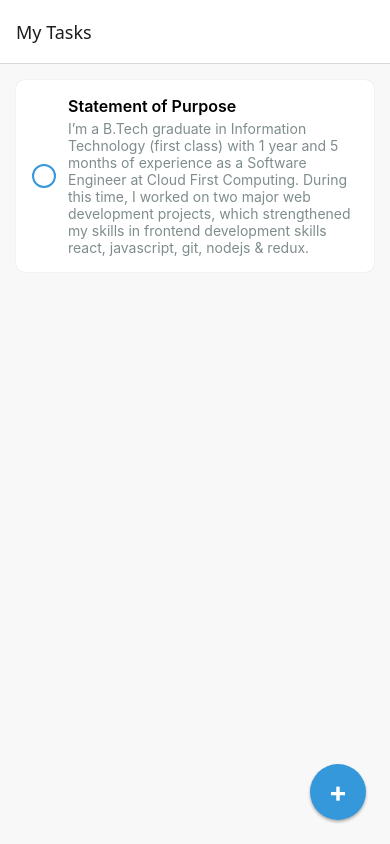
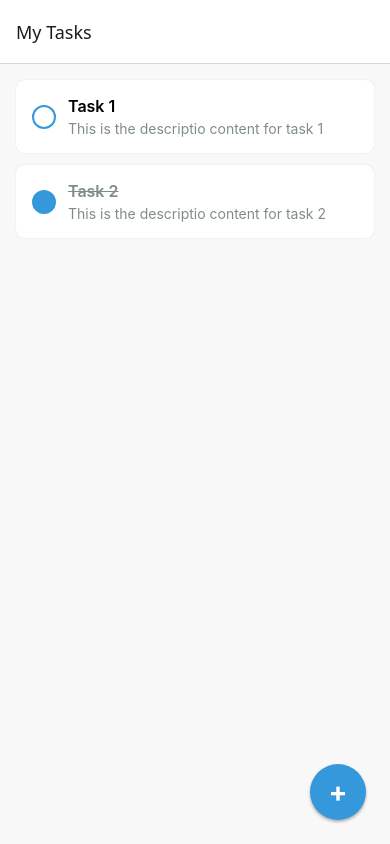
Before and after one commit to codewithsweth/taskMangerMobile, a React Native app: screen /TaskList in a window 390 px wide. Built offline with nearby package versions, Linux system fonts and the light colour scheme.

Commit message:
1. Added dummy data for tasks. 2. Added Flatlist to display tasks.

```diff
--- a/src/screens/TaskListScreen.tsx
+++ b/src/screens/TaskListScreen.tsx
@@ -1,30 +1,61 @@
-import {View, Text, TouchableOpacity, StyleSheet} from 'react-native';
+import {
+  View,
+  Text,
+  TouchableOpacity,
+  StyleSheet,
+  FlatList,
+  ListRenderItemInfo,
+} from 'react-native';
 import React from 'react';
 
+const TASK_LIST = [
+  {
+    id: 1,
+    title: 'Task 1',
+    description: 'This is the descriptio content for task 1',
+    completed: false,
+  },
+  {
+    id: 2,
+    title: 'Task 2',
+    description: 'This is the descriptio content for task 2',
+    completed: true,
+  },
+];
+
+interface TaskProps {
+  id: number;
+  title: string;
+  description: string;
+  completed: boolean;
+}
+
 const TaskListScreen = ({navigation}: any) => {
+  const renderTask = ({item}: ListRenderItemInfo<TaskProps>) => {
     return (
-    <View style={styles.container}>
-      <View style={styles.listContent}>
       <TouchableOpacity
         style={styles.taskItem}
         onPress={() => navigation.navigate('TaskDetails')}>
         <TouchableOpacity
-            style={[styles.checkbox, false && styles.checkedBox]}
+          style={[styles.checkbox, item.completed && styles.checkedBox]}
         />
         <View style={styles.taskContent}>
-            <Text style={[styles.taskTitle, false && styles.taskCompleted]}>
-              Statement of Purpose
+          <Text style={[styles.taskTitle, item.completed && styles.taskCompleted]}>
+            {item.title}
           </Text>
-            <Text style={styles.taskDescription}>
-              I’m a B.Tech graduate in Information Technology (first class) with
-              1 year and 5 months of experience as a Software Engineer at Cloud
-              First Computing. During this time, I worked on two major web
-              development projects, which strengthened my skills in frontend
-              development skills react, javascript, git, nodejs & redux.
-            </Text>
+          <Text style={styles.taskDescription}>{item.description}</Text>
         </View>
       </TouchableOpacity>
-      </View>
+    );
+  };
+  return (
+    <View style={styles.container}>
+      <FlatList<TaskProps>
+        data={TASK_LIST}
+        renderItem={renderTask}
+        keyExtractor={item => item.id?.toString()}
+        contentContainerStyle={styles.listContent}
+      />
       <TouchableOpacity
         style={styles.addButton}
         onPress={() => navigation.navigate('AddTask')}>
```
Lines whose indentation alone changed are shown as unchanged.
